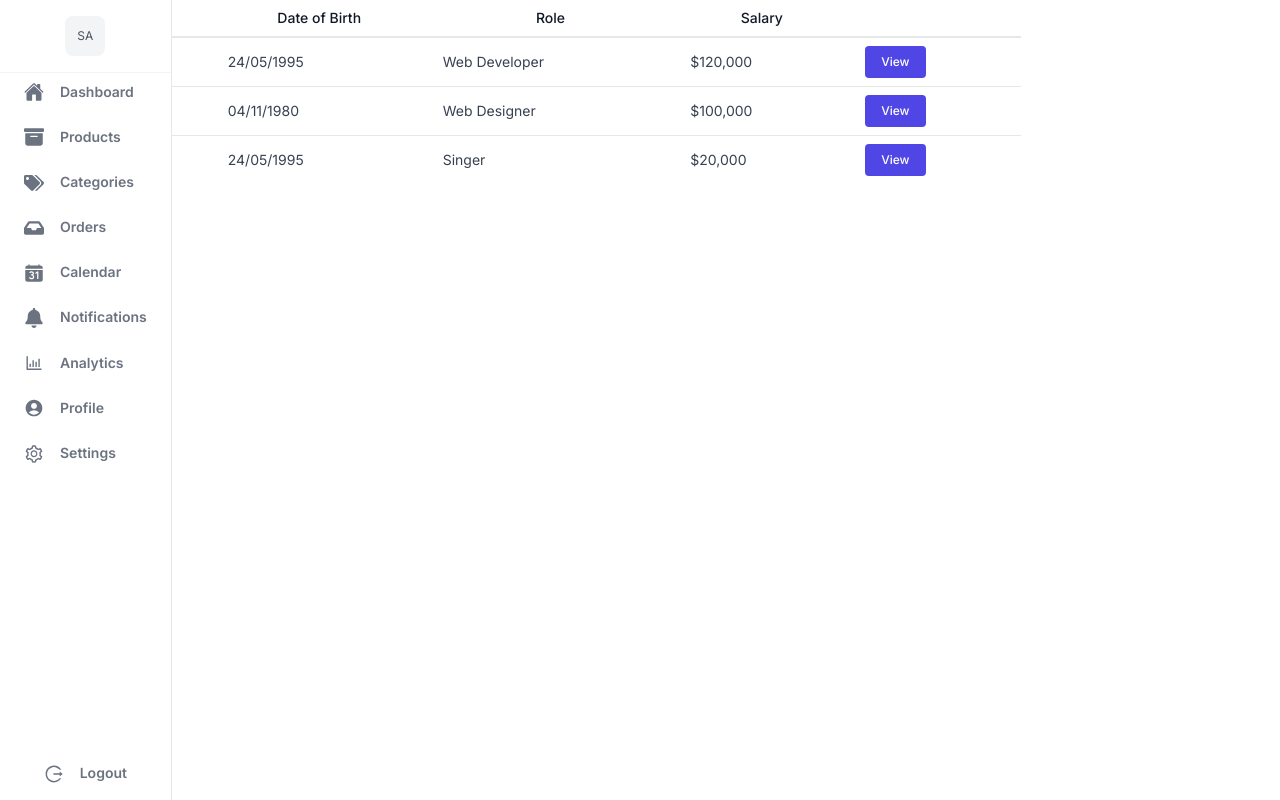
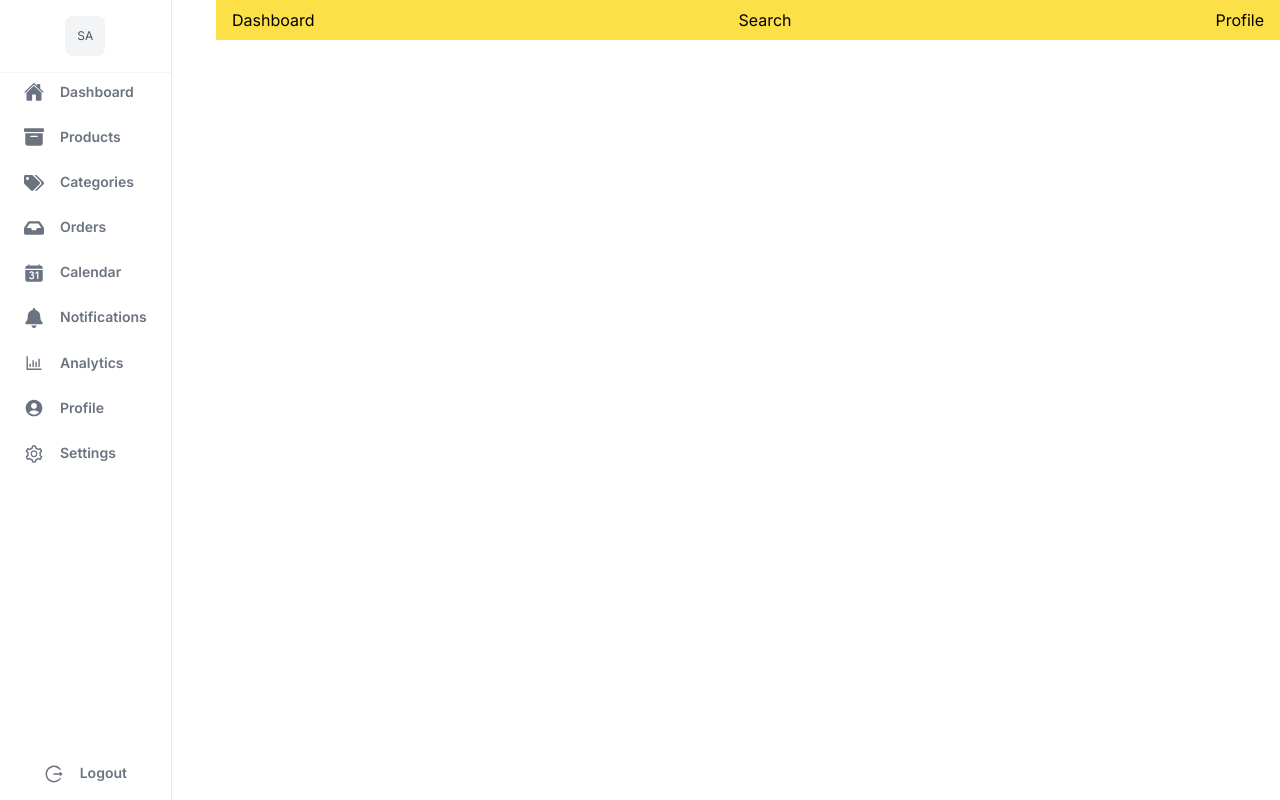
Before and after one commit to sharif2315/tasty-trails-ui, a Next.js app: page /admin in a window 1280 px wide. Built offline with nearby package versions, Linux system fonts and the light colour scheme.

Commit message:
third commit

```diff
--- a/app/admin/page.tsx
+++ b/app/admin/page.tsx
@@ -1,16 +1,18 @@
 import AdminSidebar from "@/components/AdminSidebar"
 import AdminTable from "@/components/AdminTable"
+import Navbar from "@/components/Navbar"
 
 const Admin = () => {
     return (
-        <div className="grid grid-cols-10 gap-4">
+        <div className="grid grid-cols-12 gap-4">
 
             <div className="col-span-2 fixed">
                 <AdminSidebar />
             </div>
 
-            <div className="col-span-8">
-                <AdminTable/>
+            <div className="col-span-10 col-start-3">
+                <Navbar />
+                {/* <AdminTable/> */}
             </div>
 
         </div>
--- a/app/page.tsx
+++ b/app/page.tsx
@@ -1,7 +1,15 @@
 export default function Home() {
   return (
     <main className="grid place-items-center h-screen">
-      <h1 className="text-4xl">Tasty Trails UI</h1>
+
+      <div className="flex flex-col gap-4 items-center">
+        <h1 className="text-4xl">Tasty Trails UI</h1>
+        {/* <br /> */}
+        <a href="/admin">
+          <button className="p-2 bg-blue-500 text-white rounded-lg">Go to Admin</button>
+        </a>
+      </div>
+
     </main>
   );
 }
--- a/components/AdminSidebar.tsx
+++ b/components/AdminSidebar.tsx
@@ -60,8 +60,8 @@ const AdminSidebar = () => {
                             SA
                         </span>
                     </div>
-                    <div className="px-2 XXXpy-6 border-t border-gray-100">
-                        <ul className="XXXmt-14 space-y-1 grid gap-1">
+                    <div className="px-2 border-t border-gray-100">
+                        <ul className="space-y-1 grid gap-1">
                             <NavLink name="Dashboard" icon={IoHome}  />
                             <NavLink name="Products" icon={FaBoxArchive}  />
                             <NavLink name="Categories" icon={FaTags}  />
--- a/components/Navbar.tsx
+++ b/components/Navbar.tsx
@@ -1,7 +1,9 @@
 const Navbar = () => {
     return (
-        <div>
-            Navbar
+        <div className="flex gap-4 px-4 py-2 justify-between bg-yellow-300">
+            <div>Dashboard</div>
+            <div>Search</div>
+            <div>Profile</div>
         </div>
     )
 }
```
